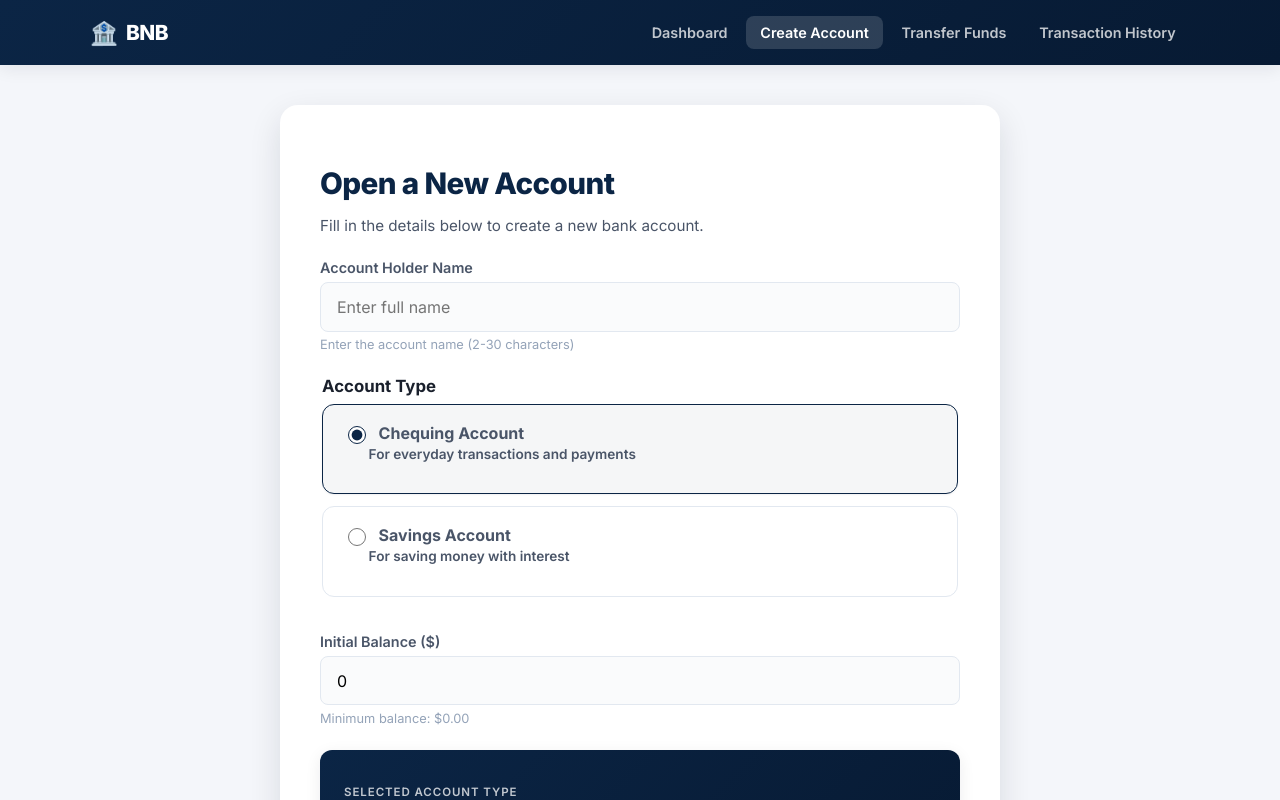
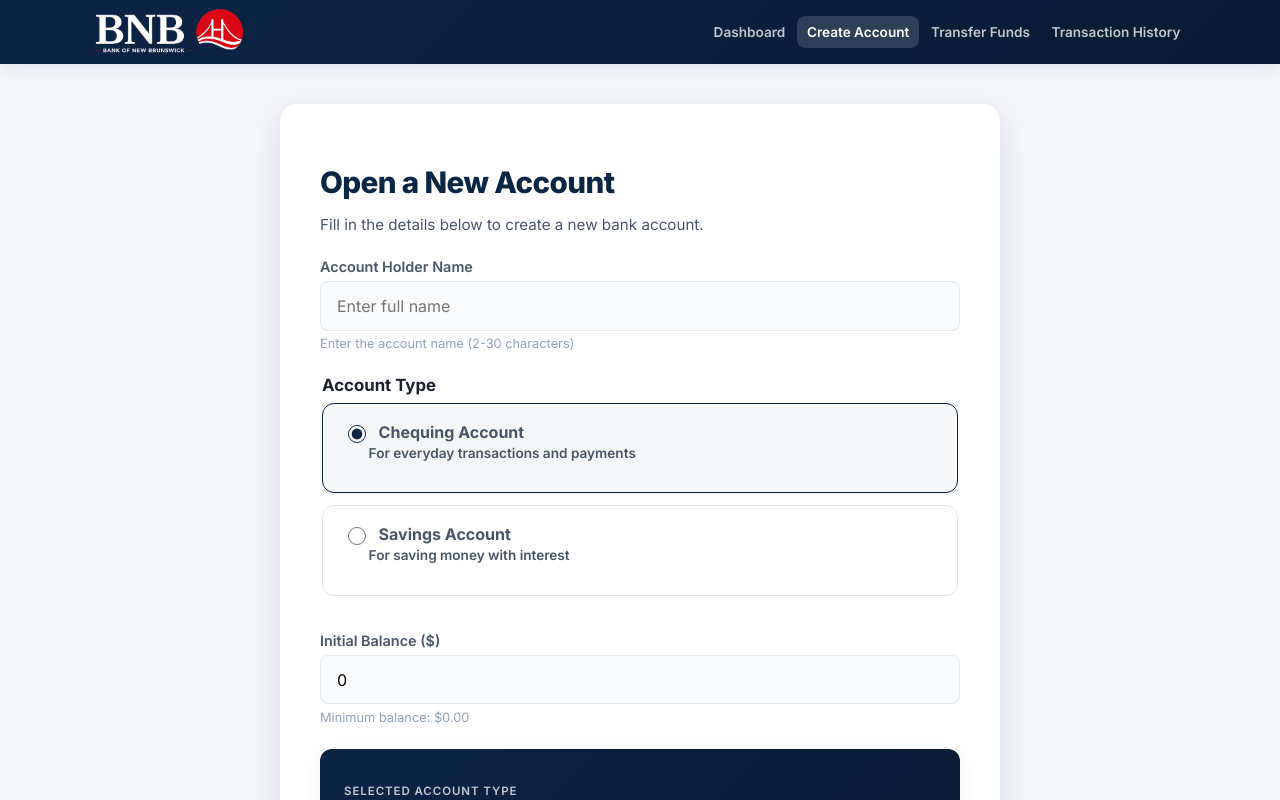
Before and after one commit to BalwantSandhu/bnb-banking, an Angular app: page /accounts/create in a window 1280 px wide. Shown: the top 800 px of the page. Built offline with nearby package versions, Linux system fonts and the light colour scheme.

Commit message:
created logo for display

```diff
--- a/src/app/app.component.html
+++ b/src/app/app.component.html
@@ -1,8 +1,7 @@
 <header class="app-header">
     <div class="app-header-inner">
       <a routerLink="/dashboard" class="brand">
-        <span class="brand-icon">🏦</span>
-        <span class="brand-name">BNB</span>
+        <img src="images/bnb-logo.png" alt="BNB logo" class="brand-logo" />
       </a>
 
       <nav class="main-nav" aria-label="Main navigation">
--- a/src/app/app.component.scss
+++ b/src/app/app.component.scss
@@ -9,11 +9,12 @@
   .app-header-inner {
     max-width: 1100px;
     margin: 0 auto;
-    padding: 1rem var(--space-md);
+    height: 64px;
+    padding: 0 var(--space-md);
     display: flex;
     align-items: center;
     justify-content: space-between;
-    flex-wrap: wrap;
+    flex-wrap: nowrap;
     gap: 1rem;
   }
 
@@ -25,28 +26,28 @@
     color: var(--bnb-white);
   }
 
-.brand-icon {
-    font-size: 1.4rem;
-}
-
-.brand-name {
-    font-size: 1.3rem;
-    font-weight: 800;
-    letter-spacing: -0.02em;
+  .brand-logo {
+    height: 48px;
+    width: auto;
+    max-width: 220px;
+    flex-shrink: 0;
+    object-fit: contain;
   }
 
   .main-nav {
     display: flex;
-    gap: 0.25rem;
-    flex-wrap: wrap;
+    gap: 0.15rem;
+    flex-wrap: nowrap;
+    flex-shrink: 1;
 
     a {
       color: rgba(255, 255, 255, 0.75);
       text-decoration: none;
       font-weight: 600;
-        font-size: 0.9rem;
-        padding: 0.5rem 0.9rem;
+      font-size: 0.85rem;
+      padding: 0.5rem 0.6rem;
       border-radius: var(--radius-sm);
+      white-space: nowrap;
 
       &:hover {
         color: var(--bnb-white);
```
Also changed, not shown: public/images/bnb-logo.png (added). Lines whose indentation alone changed are shown as unchanged.
